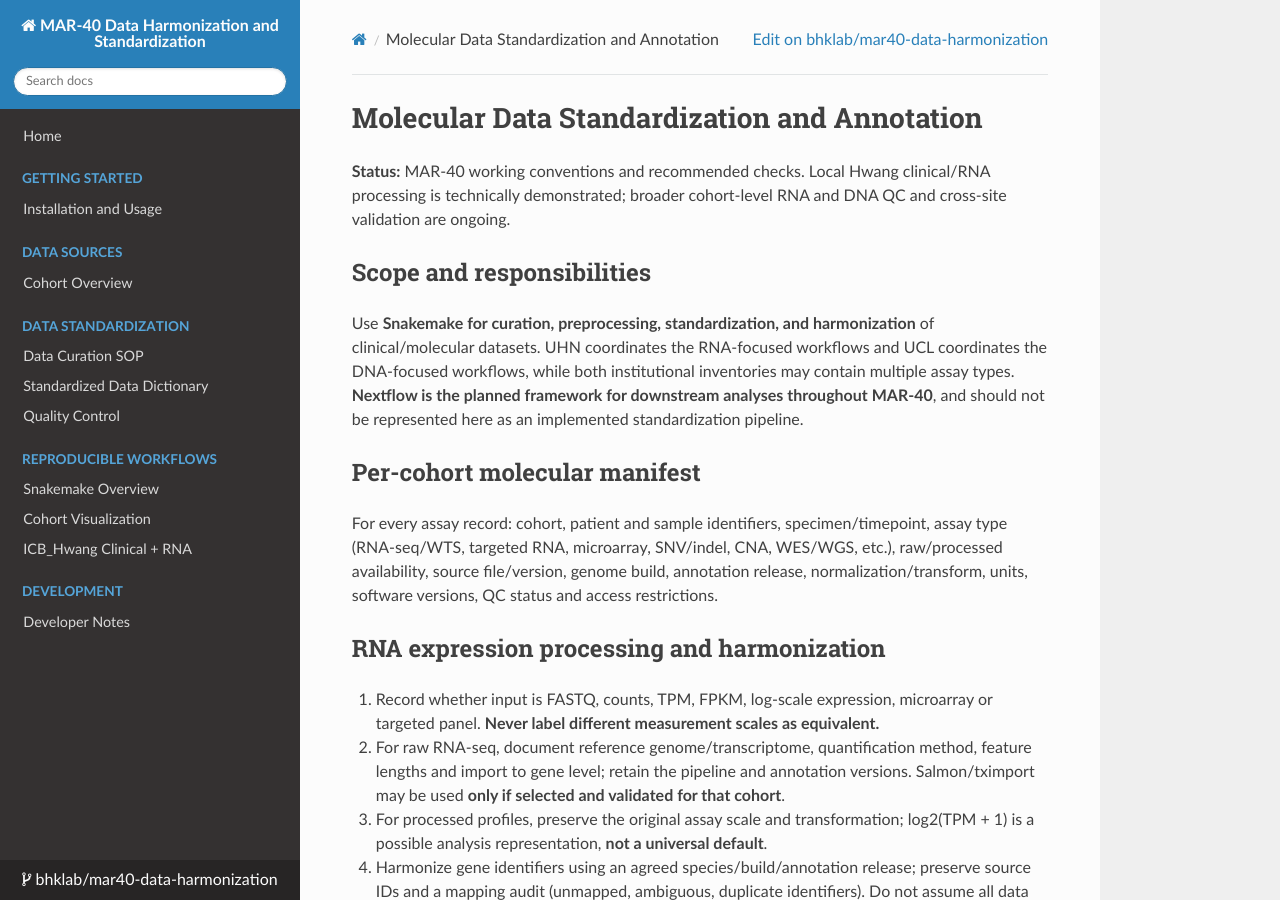
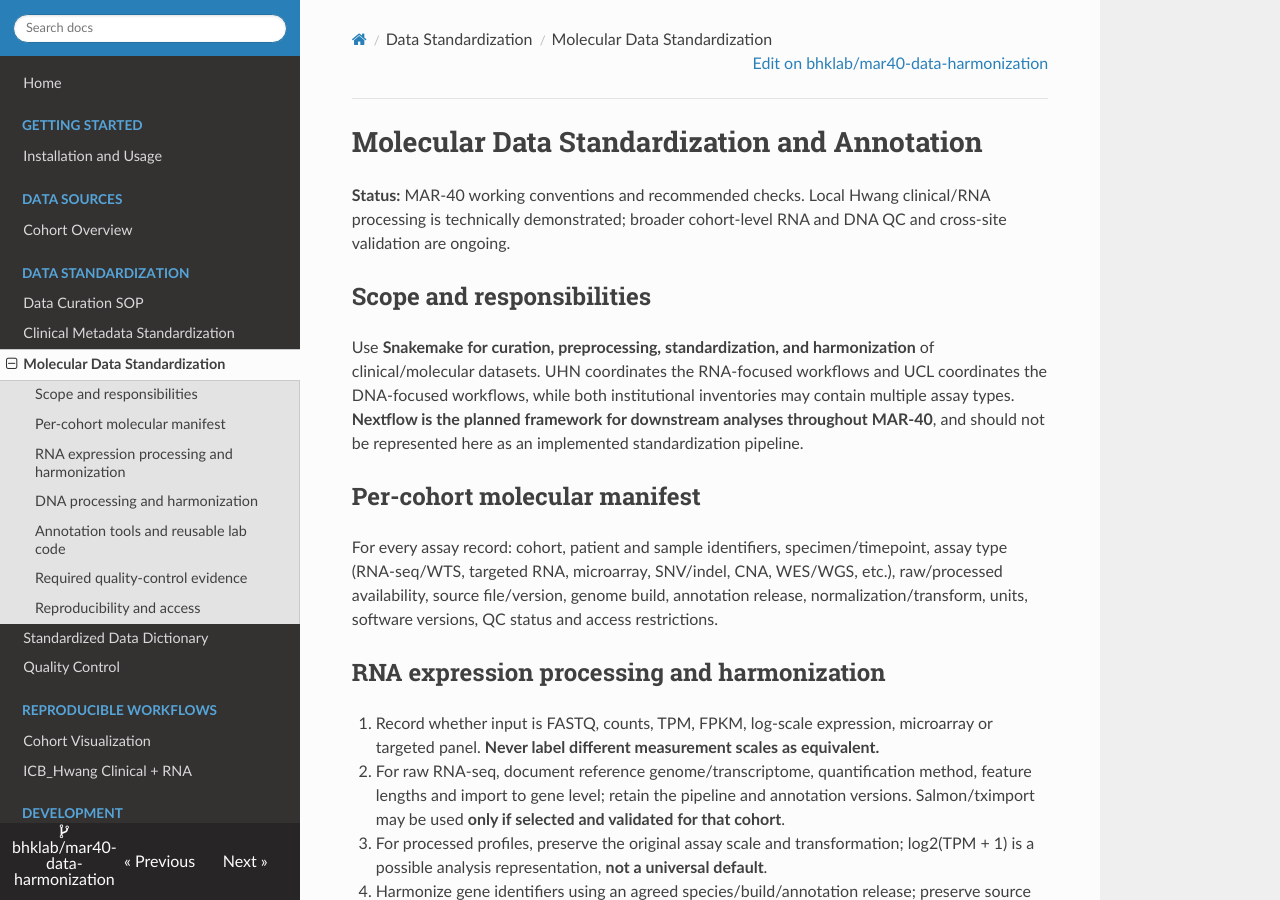
Before and after one commit to bhklab/mar40-data-harmonization, an MkDocs documentation site: the page built from docs/molecular_data_standardization.md, in a window 1280 px wide and 900 px high. Built offline with MkDocs 1.6.1, drawn with Linux system fonts in a browser that asks for light colours; nearby versions of some CDN libraries.

Commit message:
docs: update MkDocs navigation

```diff
--- a/mkdocs.yaml
+++ b/mkdocs.yaml
@@ -1,3 +1,4 @@
+
 site_name: MAR-40 Data Harmonization and Standardization
 repo_url: https://github.com/bhklab/mar40-data-harmonization
 repo_name: bhklab/mar40-data-harmonization
@@ -21,11 +22,12 @@ nav:
 
   - Data Standardization:
       - Data Curation SOP: data_curation_SOP.md
+      - Clinical Metadata Standardization: clinical_metadata_standardization.md
+      - Molecular Data Standardization: molecular_data_standardization.md
       - Standardized Data Dictionary: data_dictionary.md
       - Quality Control: quality_control.md
 
   - Reproducible Workflows:
-      - Snakemake Overview: snakemake_workflow.md
       - Cohort Visualization: visualization_workflow.md
       - ICB_Hwang Clinical + RNA: icb_hwang_example.md
 
```
